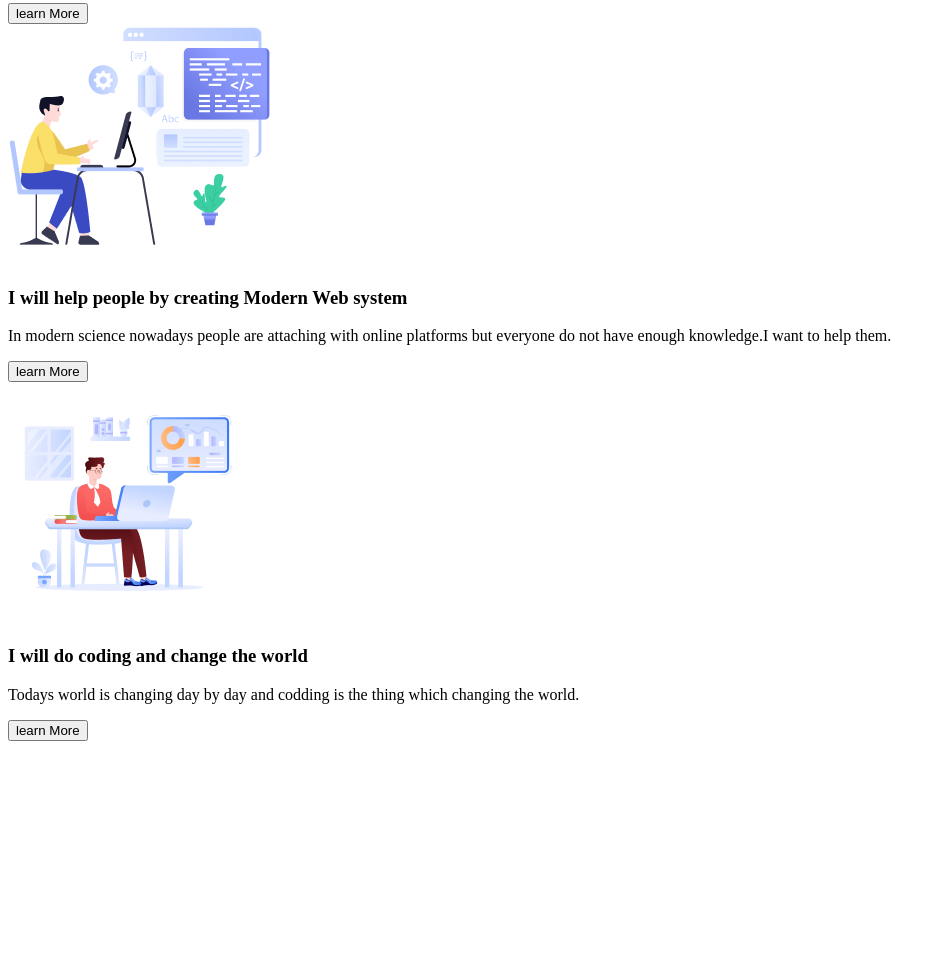
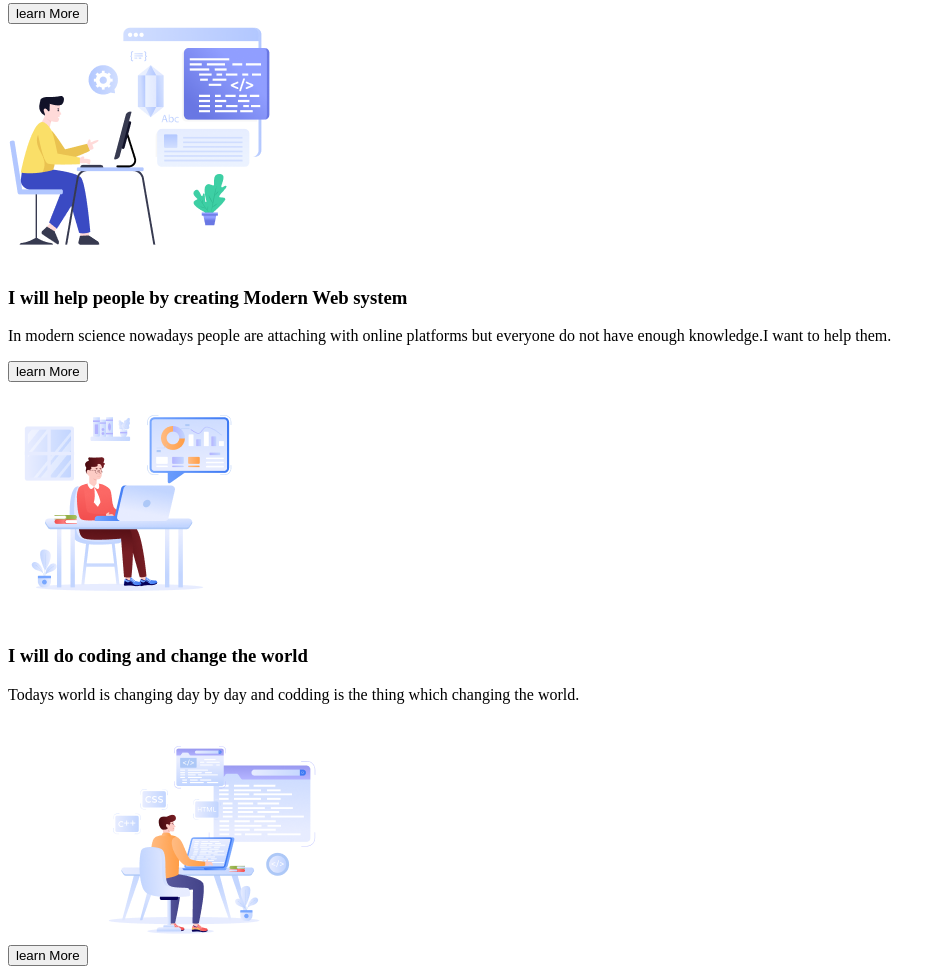
Before and after one commit to sumai-suchi/assingment1, a plain HTML site: page index.html in a window 1280 px wide. Shown: the part 869-1843 px from the top of the page, without its empty margins (0-946 px from the left). Before the commit the page ends 1618 px from the top, so only its background shows below. Drawn offline with Linux system fonts and the light colour scheme.

Commit message:
adding 3rd image of main

```diff
--- a/index.html
+++ b/index.html
@@ -54,6 +54,7 @@
             <h3 class="main-h">I will do coding and change the world</h3>
             <p class="main-p">Todays world is changing day by day and codding is the thing which changing the world. </p>
             <button class="main-btn">learn More</button>
+            <img src="./assets/group4.png" alt="">
         </section>
 
     </main>
```
